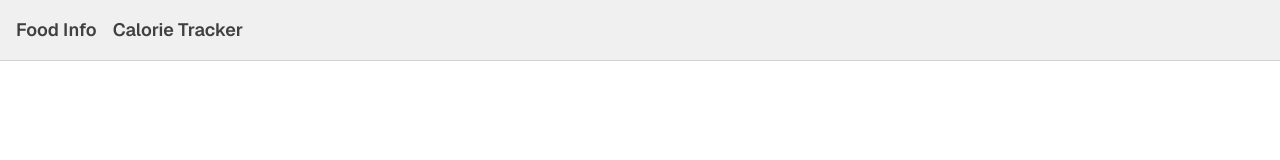
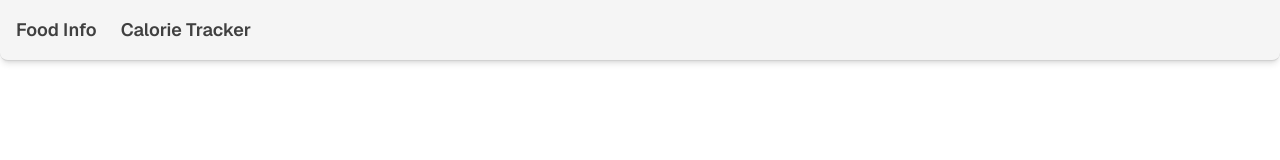
Before and after one commit to achmadky/aiten, a Next.js app: page /food-info in a window 1280 px wide. Shown: the top 160 px of the page. Built offline with nearby package versions, Linux system fonts and the light colour scheme.

Commit message:
change color to grey

```diff
--- a/app/components/NavBar.tsx
+++ b/app/components/NavBar.tsx
@@ -5,23 +5,25 @@ import Link from 'next/link';
 
 const NavBar = () => {
   return (
-    <nav className="bg-neutral-200 dark:bg-neutral-800 border-b border-neutral-300 dark:border-neutral-700 fixed top-0 left-0 w-full z-20">
+    <nav className="bg-neutral-100 dark:bg-neutral-800 border-b border-neutral-300 dark:border-neutral-700 shadow-md fixed top-0 left-0 w-full z-20 rounded-b-lg">
       <div className="container mx-auto p-4 flex justify-between items-center">
-        <ul className="flex space-x-4">
+        <ul className="flex space-x-6">
           <li>
             <Link
               href="/food-info"
-              className="text-neutral-700 dark:text-neutral-300 hover:text-neutral-900 dark:hover:text-white text-lg font-semibold"
+              className="relative group text-neutral-700 dark:text-neutral-300 hover:text-neutral-900 dark:hover:text-white"
             >
-              Food Info
+              <span className="text-lg font-semibold">Food Info</span>
+              <span className="absolute left-0 -bottom-1 w-full h-1 bg-neutral-900 dark:bg-neutral-200 rounded-full transform scale-x-0 group-hover:scale-x-100 transition-transform"></span>
             </Link>
           </li>
           <li>
             <Link
               href="/calorie-tracker"
-              className="text-neutral-700 dark:text-neutral-300 hover:text-neutral-900 dark:hover:text-white text-lg font-semibold"
+              className="relative group text-neutral-700 dark:text-neutral-300 hover:text-neutral-900 dark:hover:text-white"
             >
-              Calorie Tracker
+              <span className="text-lg font-semibold">Calorie Tracker</span>
+              <span className="absolute left-0 -bottom-1 w-full h-1 bg-neutral-900 dark:bg-neutral-200 rounded-full transform scale-x-0 group-hover:scale-x-100 transition-transform"></span>
             </Link>
           </li>
         </ul>
```
